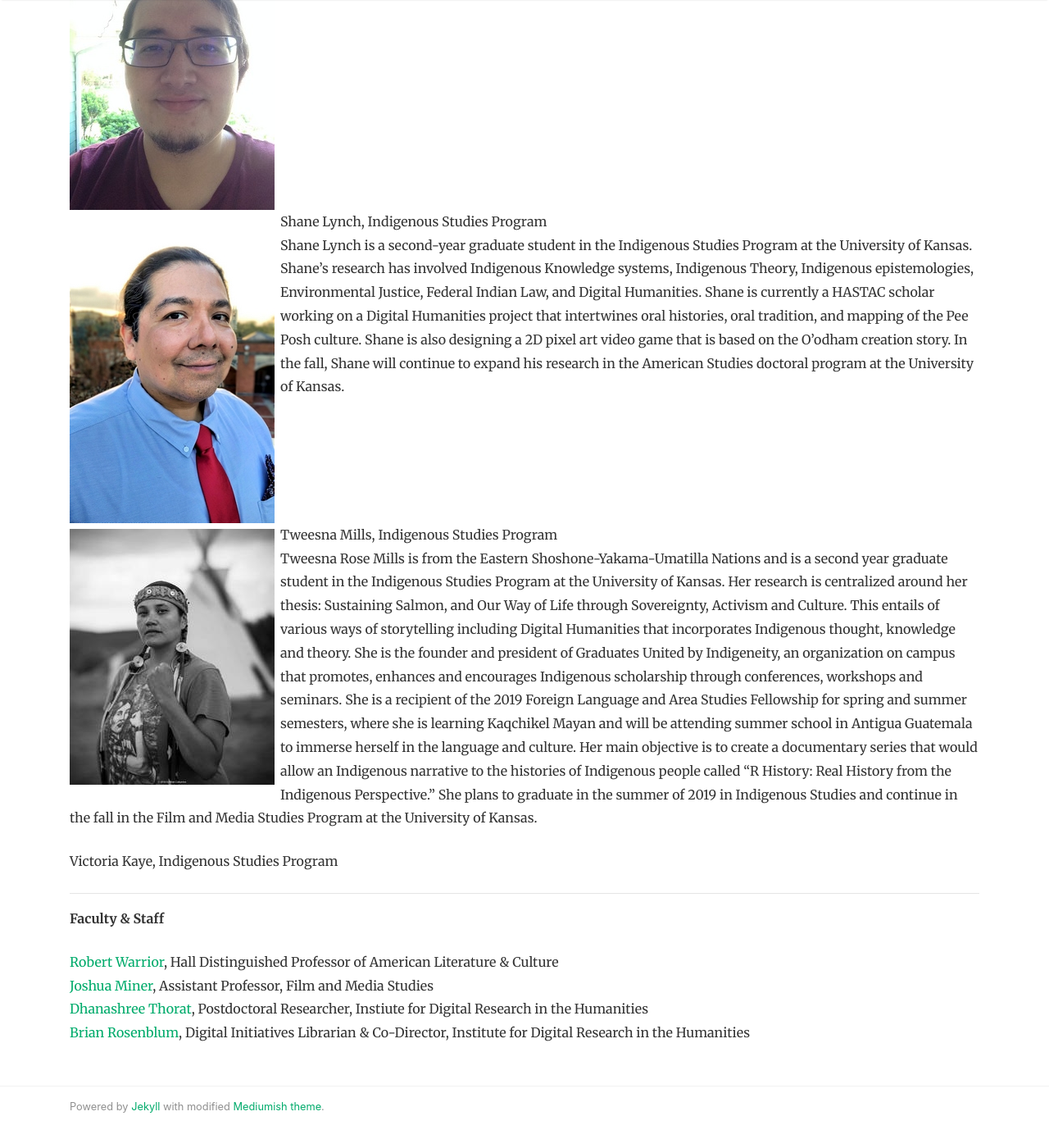
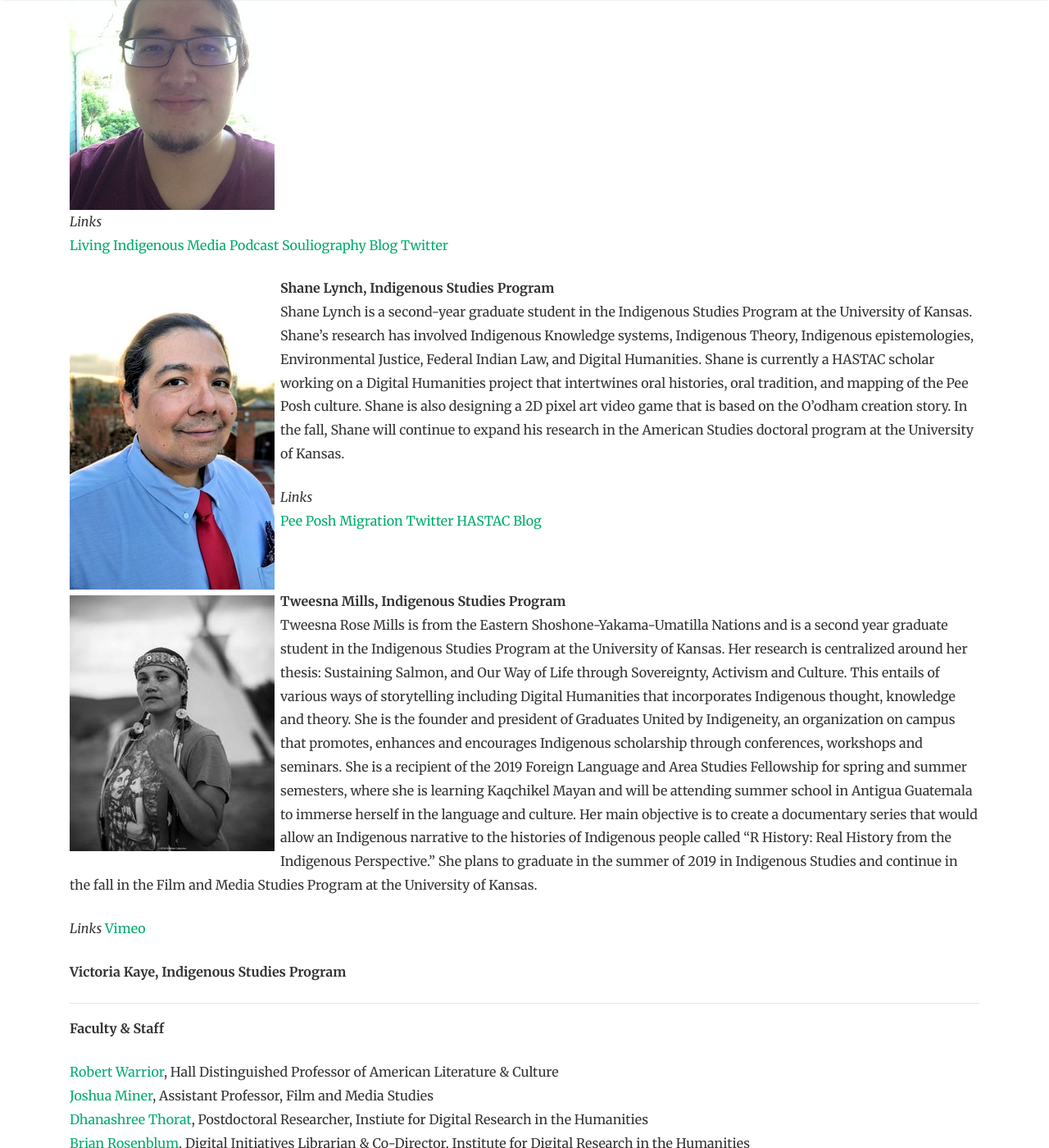
Before and after one commit to idrhku/icmlab, a Jekyll site: the page built from _pages/people.md, in a window 1280 px wide and 1400 px high, scrolled down 447 px. Shown: the whole window at 82% size. Built offline with Jekyll 4.4.1, drawn with Linux system fonts in a browser that asks for light colours; nearby versions of some CDN libraries; comment, search, counter and statistics services are not loaded.

Commit message:
added bios

```diff
--- a/_pages/people.md
+++ b/_pages/people.md
@@ -7,18 +7,33 @@ published: true
 
 **Graduate Students**
 
-![Rain Charger]({{site.baseurl}}/_pages/hs-rain-250.jpg){:style="float: left ;margin-right: 7px;margin-top: 7px;"} Rain Charger, Indigenous Studies Program
+![Rain Charger]({{site.baseurl}}/_pages/hs-rain-250.jpg){:style="float: left ;margin-right: 7px;margin-top: 7px;"} **Rain Charger, Indigenous Studies Program**
 <div style="clear:both"></div>
-![Shane Lynch]({{site.baseurl}}/_pages/hs-shane-250.jpg){:style="float: left ;margin-right: 7px;margin-top: 7px;"} Shane Lynch, Indigenous Studies Program
+
+*Links*
+[Living Indigenous Media Podcast](https://podcasts.apple.com/gb/podcast/living-indigenous-media/id1385308462)
+[Souliography Blog](https://pedagogyoftheuniverse.wordpress.com/)
+[Twitter](https://twitter.com/@RainCharger)
+
+
+![Shane Lynch]({{site.baseurl}}/_pages/hs-shane-250.jpg){:style="float: left ;margin-right: 7px;margin-top: 7px;"} **Shane Lynch, Indigenous Studies Program**
 Shane Lynch is a second-year graduate student in the Indigenous Studies Program at the University of Kansas. Shane’s research has involved Indigenous Knowledge systems, Indigenous Theory, Indigenous epistemologies, Environmental Justice, Federal Indian Law, and Digital Humanities. Shane is currently a HASTAC scholar working on a Digital Humanities project that intertwines oral histories, oral tradition, and mapping of the Pee Posh culture. Shane is also designing a 2D pixel art video game that is based on the O’odham creation story. In the fall, Shane will continue to expand his research in the American Studies doctoral program at the University of Kansas.
 
+*Links*
+[Pee Posh Migration](https://peeposh.wordpress.com/)
+[Twitter](https://twitter.com/ShaneSLynch1)
+[HASTAC Blog](https://www.hastac.org/u/shanelynch009)
+
 <div style="clear:both"></div>
-![Tweesna Mills]({{site.baseurl}}/_pages/hs-tweesna-250.jpg){:style="float: left ;margin-right: 7px;margin-top: 7px;"} Tweesna Mills, Indigenous Studies Program
+![Tweesna Mills]({{site.baseurl}}/_pages/hs-tweesna-250.jpg){:style="float: left ;margin-right: 7px;margin-top: 7px;"} **Tweesna Mills, Indigenous Studies Program**
 Tweesna Rose Mills is from the Eastern Shoshone-Yakama-Umatilla Nations and is a second year graduate student in the Indigenous Studies Program at the University of Kansas. Her research is centralized around her thesis: Sustaining Salmon, and Our Way of Life through Sovereignty, Activism and Culture. This entails of various ways of storytelling including Digital Humanities that incorporates Indigenous thought, knowledge and theory. She is the founder and president of Graduates United by Indigeneity, an organization on campus that promotes, enhances and encourages Indigenous scholarship through conferences, workshops and seminars. She is a recipient of the 2019 Foreign Language and Area Studies Fellowship for spring and summer semesters, where she is learning Kaqchikel Mayan and will be attending summer school in Antigua Guatemala to immerse herself in the language and culture. Her main objective is to create a documentary series that would allow an Indigenous narrative to the histories of Indigenous people called “R History: Real History from the Indigenous Perspective.”
 She plans to graduate in the summer of 2019 in Indigenous Studies and continue in the fall in the Film and Media Studies Program at the University of Kansas.
 
+*Links*
+[Vimeo](http://www.vimeo.com/tweesna)
+
 <div style="clear:both"></div>
-Victoria Kaye, Indigenous Studies Program
+**Victoria Kaye, Indigenous Studies Program**
 
 ---
 
```
